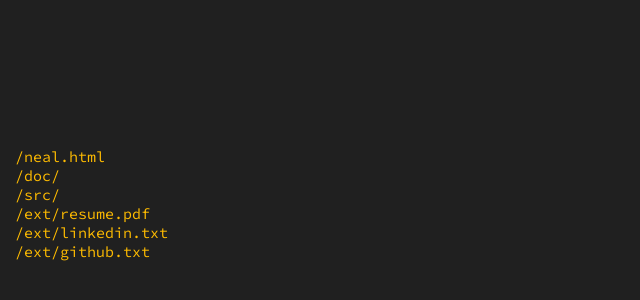
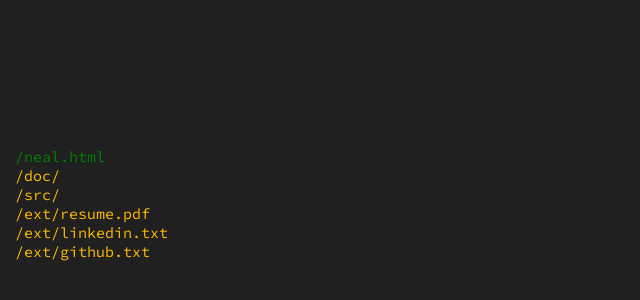
Before and after one commit to thatnealpatel/portfolio-website, a React (Create React App) app: page / in a window 1280 px wide. Shown: the part 196-496 px from the top of the page, without its empty margins (0-640 px from the left). Built offline with nearby package versions, Linux system fonts and the light colour scheme.

Commit message:
fixed issue w/ style not persisting

```diff
--- a/src/App.tsx
+++ b/src/App.tsx
@@ -9,6 +9,7 @@ function App() {
 
   const navClick = (index: number) => {
     setActiveIndex(index);
+    console.log("clicked:", activeIndex);
   };
 
   const linkedin = "https://linkedin.com/in/thatnealpatel";
@@ -45,11 +46,18 @@ class NavItem extends React.Component<NavItemProps, NavItemState> {
 
   render() {
     return <li className="nav-item">
-      <a
-        href={this.props.link}
-        className={this.props.isActive ? 'nav-item__selected' : ''}
-        onClick={this.handleClick}>{this.props.name}
-      </a>
+      { this.props.index >= 4 ?
+        <a
+          href={this.props.link}
+          className={this.props.isActive ? 'nav-item__selected' : ''}
+          onClick={this.handleClick}>{this.props.name}
+        </a>
+        :
+        <a
+          className={this.props.isActive ? 'nav-item__selected' : ''}
+          onClick={this.handleClick}>{this.props.name}
+        </a>
+      }
     </li>
   }
 }
```
